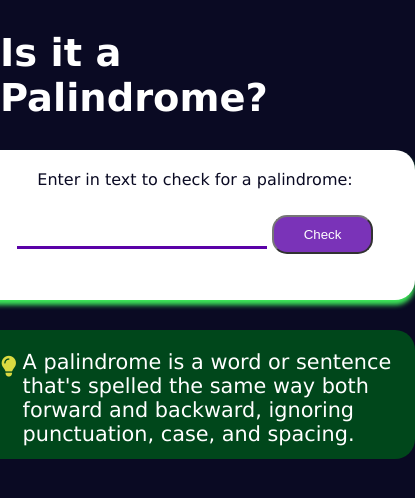
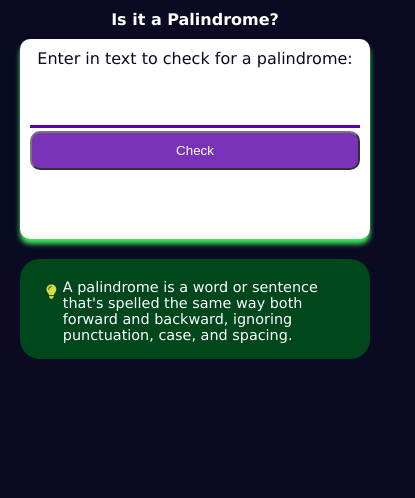
Before and after one commit to uvaisansari/Palindrome-checker, a plain HTML site: page index.html in a window 390 px wide. Shown: the whole page, 415 px wide, since content can reach past the window. Drawn offline with Linux system fonts and the light colour scheme.

Commit message:
Update styles.css

```diff
--- a/styles.css
+++ b/styles.css
@@ -88,3 +88,40 @@ input[type="text"]{
     padding: 6px;
     color: rgb(218, 218, 65);
 }
+
+
+@media screen and (max-width: 479px) {
+    h1{
+        font-size: 1rem;
+        margin-top: 10px;
+    }
+    .inputs{
+        margin-top: 10px;
+        width: 350px;
+        height: 200px;
+        border-radius: 10px;
+        padding: 10px;
+    }
+    #palindrome{
+        width: 100%;
+    }
+    #btn{
+        padding: 10px 30px 10px;
+        border-radius: 10px 10px 10px 10px;
+        margin-top: 3px;
+        width: 100%;
+    }
+    .inputs> .result{
+        text-align: center;
+        margin-top: 10px;
+        font-size: 0.9rem;
+    }
+    .definition{
+        margin-top: 20px;
+        width: 350px;
+        height: 100px;
+        border-radius: 20px;
+        padding: 20px;
+        font-size: 0.9rem;
+    }
+}
```
